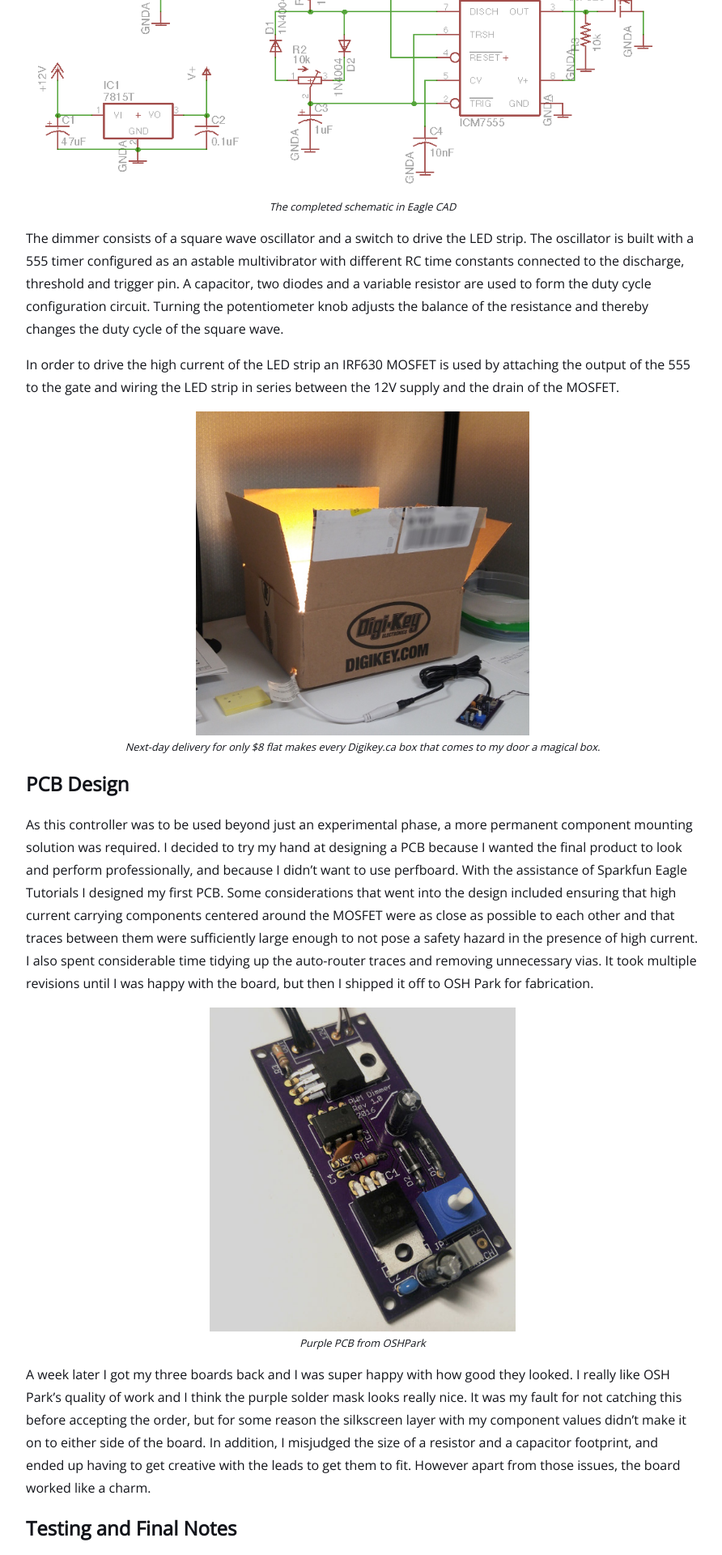
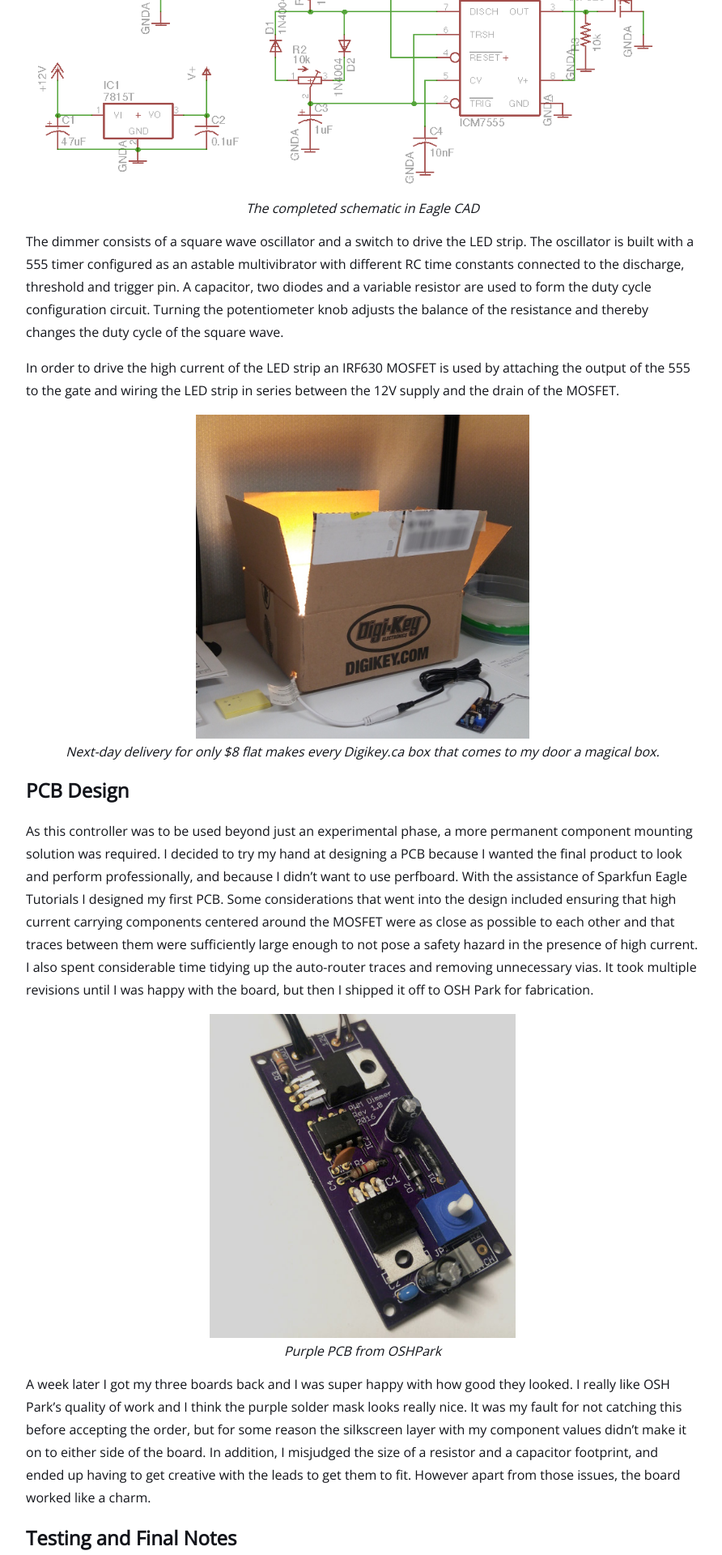
Before and after one commit to Aliasmk/aliasmk.github.io, a Jekyll site: the page built from _projects/pwmcontroller.md, in a window 1280 px wide. Shown: the part 1188-3108 px from the top of the page at 81% size, without its empty margins (192-1084 px from the left). Built offline with Jekyll 4.4.1, drawn with Linux system fonts in a browser that asks for light colours.

Commit message:
Will this fix the mobile usability issues?

```diff
--- a/_sass/main.scss
+++ b/_sass/main.scss
@@ -419,6 +419,10 @@ figcaption {
   img{
     max-height: 20em;
   }
+
+  figcaption {
+    font-size: 1em;
+  }
 }
 
 /* 1008px */
```
